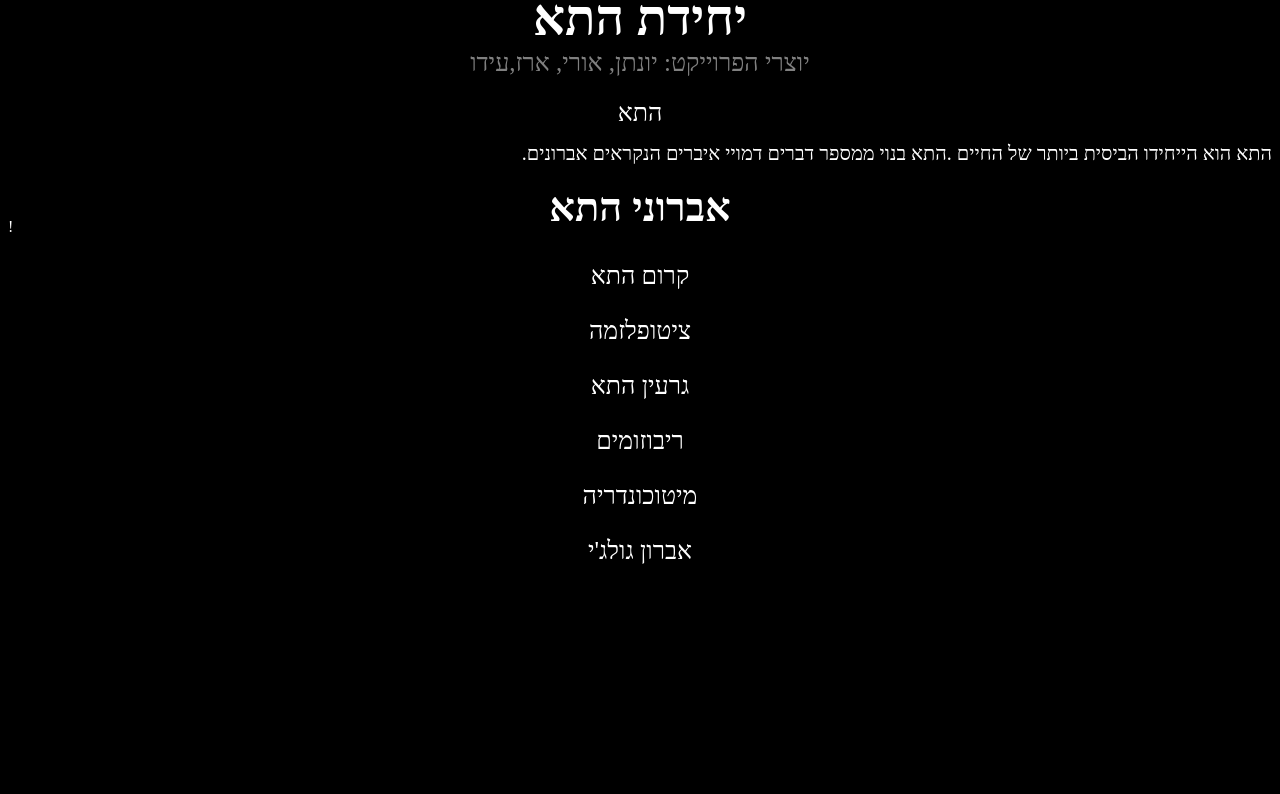
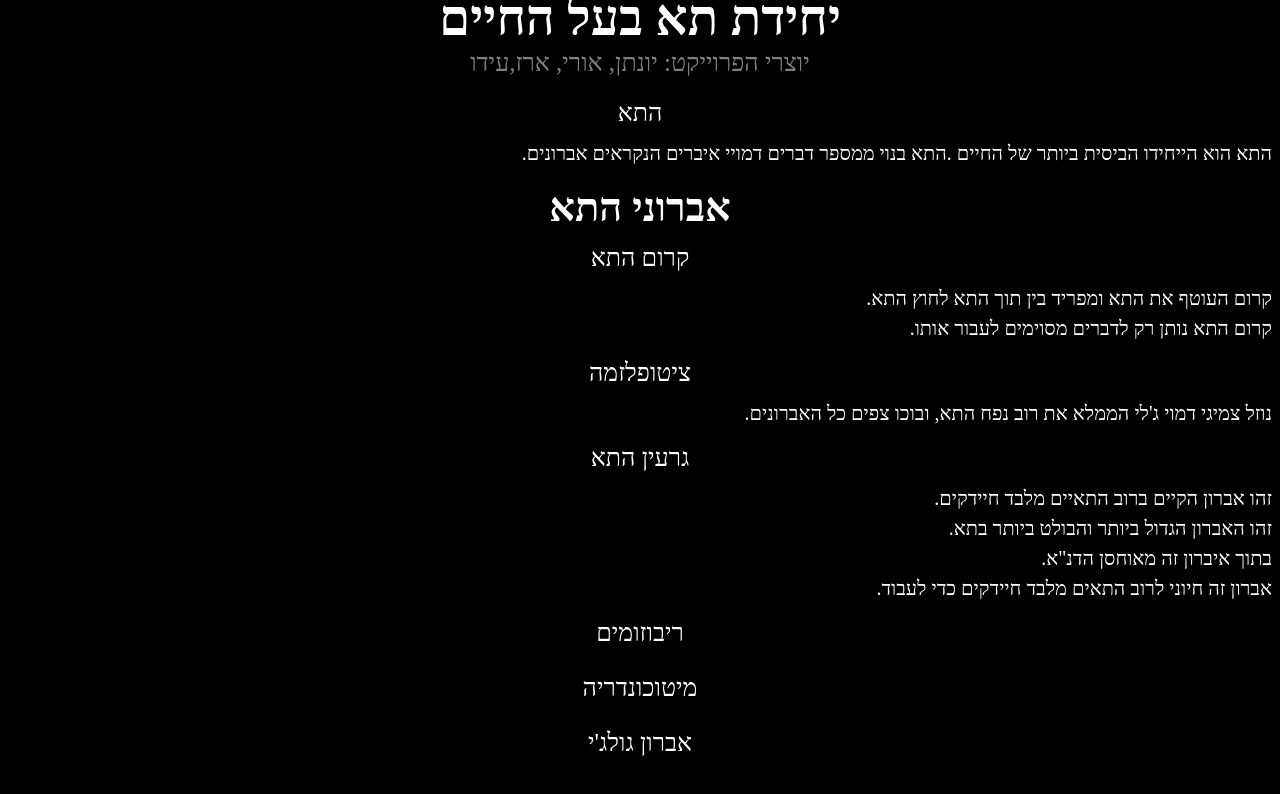
Before and after one commit to PrinceMask0/CellWebsite, a plain HTML site: page index.html in a window 1280 px wide. Drawn offline with Linux system fonts and the light colour scheme.

Commit message:
Update index.html

```diff
--- a/index.html
+++ b/index.html
@@ -55,7 +55,7 @@
 <body>
   <!--Main Title-->
   <p class="main-title">
-    יחידת התא
+    יחידת תא בעל החיים
   </p>
 
   <p class="subtitle">
@@ -70,33 +70,64 @@
     .התא הוא הייחידו הביסית ביותר של החיים
     .התא בנוי ממספר דברים דמויי איברים הנקראים אברונים
   </p>
+
   <!--Cell Organelles-->
   <p class="submain-title">
     אברוני התא
   </p>
-  !
+  <!--The Cell Membrane-->
   <p class="normal-title">
     קרום התא
   </p>
-
+  <p class="cell-explained">
+    .קרום העוטף את התא ומפריד בין תוך התא לחוץ התא
+  </p>
+  <p class="cell-explained">
+    .קרום התא נותן רק לדברים מסוימים לעבור אותו
+  </p>
+  <!--Cytoplasm-->
   <p class="normal-title">
     ציטופלזמה
   </p>
-
+  <p class="cell-explained">
+    .נוזל צמיגי דמוי ג'לי הממלא את רוב נפח התא, ובוכו צפים כל האברונים
+  </p>
+  <!--Nucleus-->
   <p class="normal-title">
     גרעין התא
   </p>
-
+  <p class="cell-explained">
+    .זהו אברון הקיים ברוב התאיים מלבד חיידקים
+  </p>
+  <p class="cell-explained">
+    .זהו האברון הגדול ביותר והבולט ביותר בתא
+  </p>
+  <p class="cell-explained">
+    .בתוך איברון זה מאוחסן הדנ"א
+  </p>
+  <p class="cell-explained">
+    .אברון זה חיוני לרוב התאים מלבד חיידקים כדי לעבוד
+  </p>
+  <!--Ribosomes-->
   <p class="normal-title">
     ריבוזומים
   </p>
+  <p class="cell-explained">
 
+  </p>
+  <!--Mitochondria  -->
   <p class="normal-title">
     מיטוכונדריה
   </p>
+  <p class="cell-explained">
 
+  </p>
+  <!--Golgi Organelle-->
   <p class="normal-title">
     אברון גולג'י
+  </p>
+  <p class="cell-explained">
+
   </p>
 </body>
 
```
